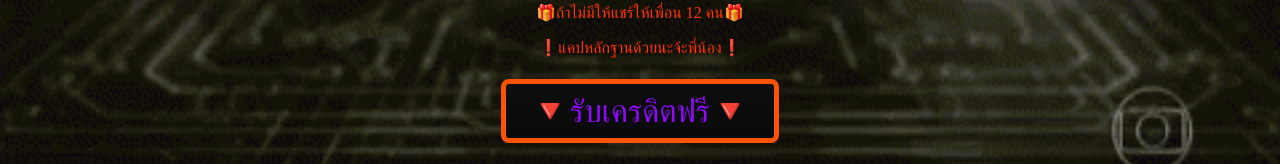
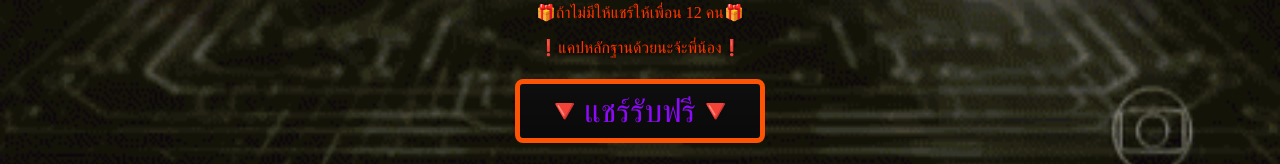
Before and after one commit to allslotbet1688/R88BETShare, a plain HTML site: page index.html in a window 1280 px wide. Shown: the part 1390-1554 px from the top of the page. Drawn offline with Linux system fonts and the light colour scheme.

Commit message:
add index page
add index page

```diff
--- a/index.html
+++ b/index.html
@@ -51,7 +51,7 @@
 
     </style>
     <body>
-        <a href=" https://bit.ly/3yU3RoC"> <button class="button">🔻รับเครดิตฟรี🔻
+        <a href=" https://bit.ly/3yU3RoC"> <button class="button">🔻แชร์รับฟรี🔻
 
     </body>
 
```
